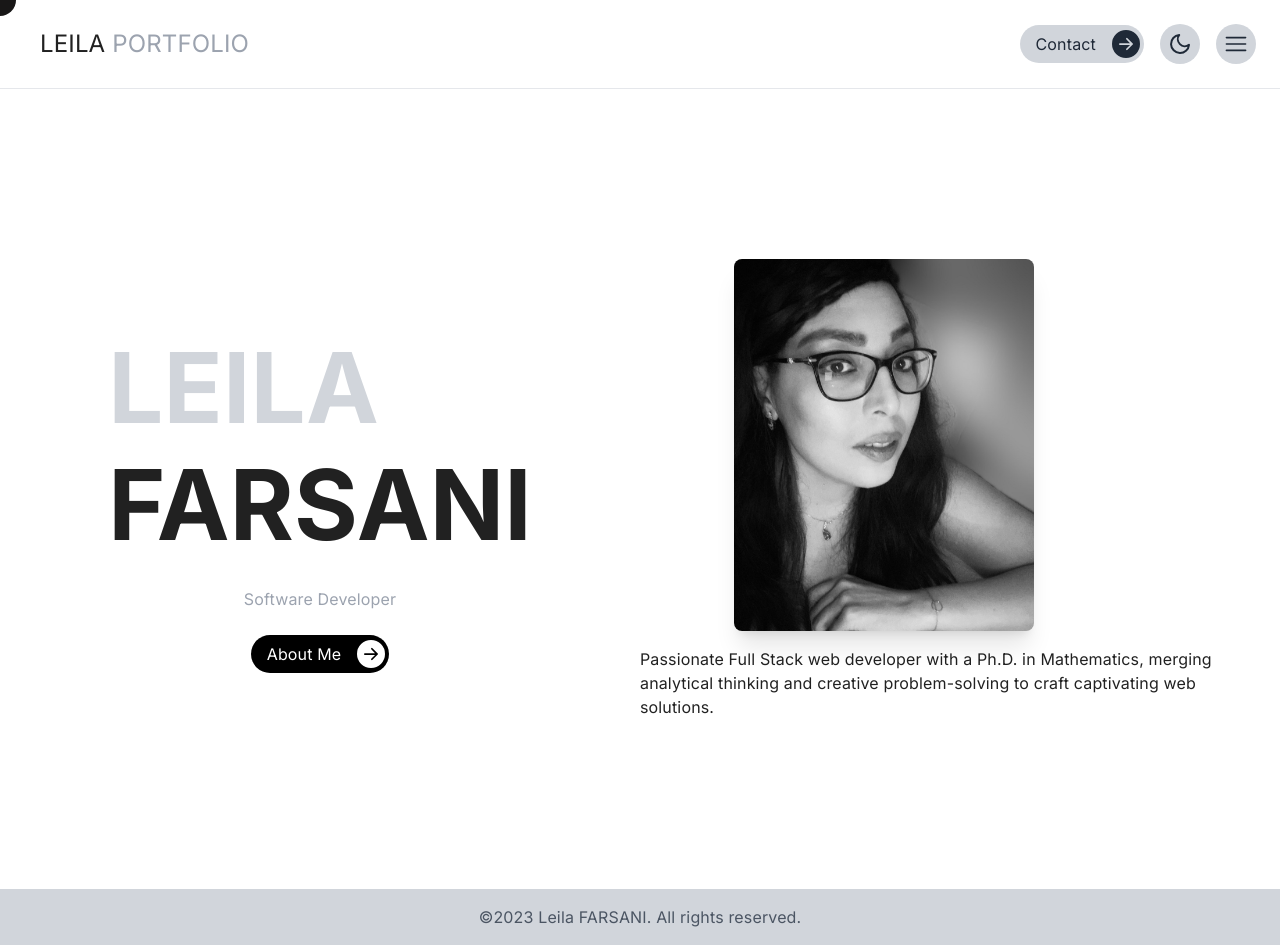
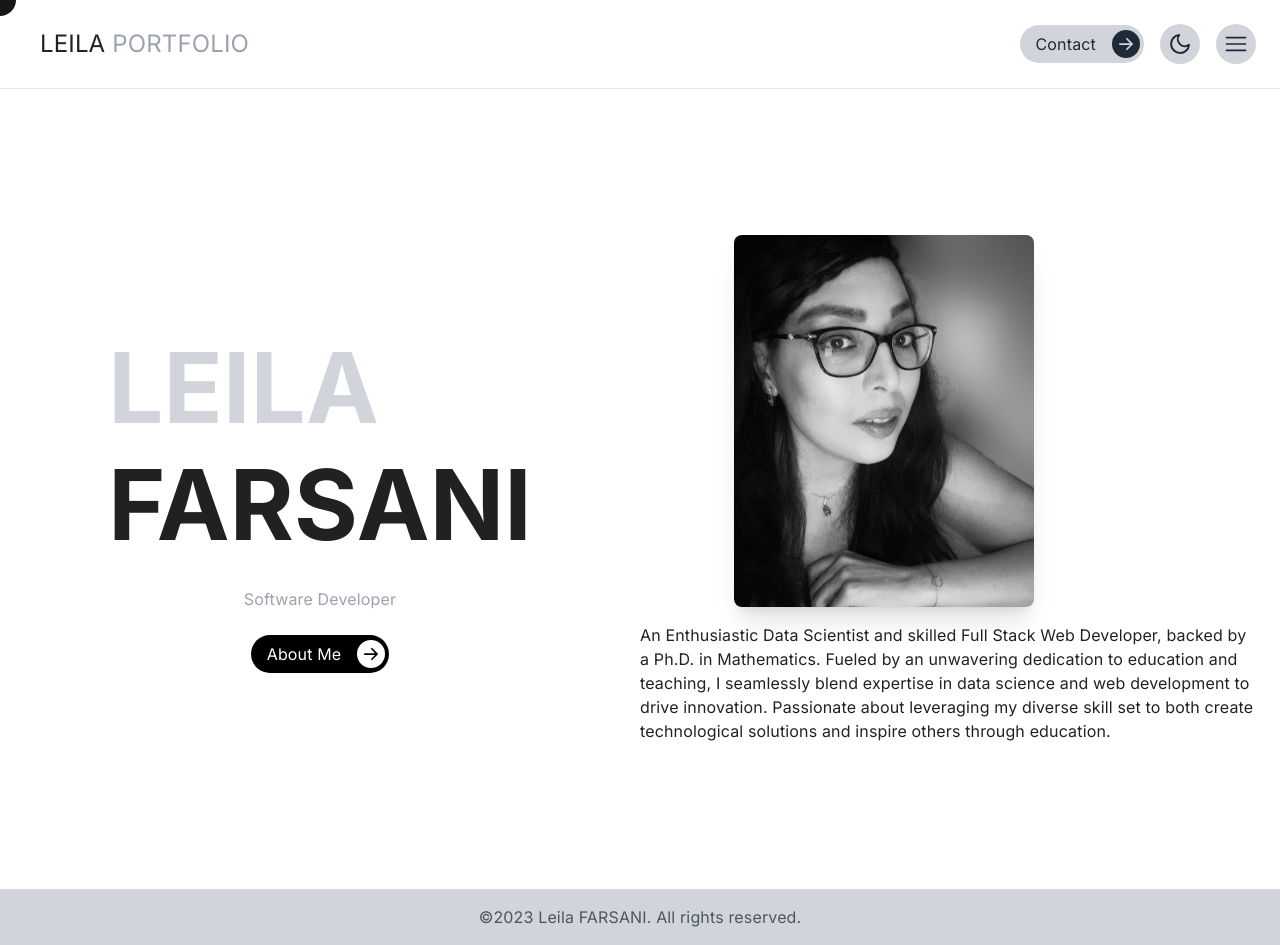
Before and after one commit to leilafarsani/leila-portfolio, a Next.js app: page / in a window 1280 px wide. Built offline with nearby package versions, Linux system fonts and the light colour scheme.

Commit message:
updated my intro

```diff
--- a/app/scenes/Hero.tsx
+++ b/app/scenes/Hero.tsx
@@ -76,7 +76,9 @@ export default function Hero() {
         </motion.h1>
         <p className="text-gray-400">Software Developer</p>
         <Button
-          onClick={() => {router.push("/about")}}
+          onClick={() => {
+            router.push("/about");
+          }}
           label="About Me"
           icon={BsFillArrowRightCircleFill}
           black
@@ -98,9 +100,12 @@ export default function Hero() {
           onMouseLeave={textLeave}
           className="text-center md:text-left mr-5"
         >
-          Passionate Full Stack web developer with a Ph.D. in Mathematics,
-          merging analytical thinking and creative problem-solving to craft
-          captivating web solutions.
+          An Enthusiastic Data Scientist and skilled Full Stack Web Developer,
+          backed by a Ph.D. in Mathematics. Fueled by an unwavering dedication
+          to education and teaching, I seamlessly blend expertise in data
+          science and web development to drive innovation. Passionate about
+          leveraging my diverse skill set to both create technological solutions
+          and inspire others through education.
         </p>
       </div>
     </div>
```
